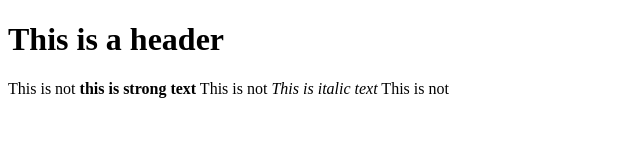
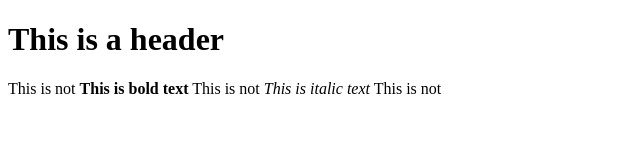
Before and after one commit to aldosierra/git_test, a plain HTML site: page index.html in a window 1280 px wide. Shown: the full height of the page, 0-640 px from the left. Drawn offline with Linux system fonts and the light colour scheme.

```diff
--- a/index.html
+++ b/index.html
@@ -8,7 +8,7 @@
 	<body>
 		<h1>This is a header</h1>
 		This is not
-		<strong>this is strong text</strong>
+		<strong>This is bold text</strong>
 		This is not
 		<em>This is italic text</em>
 		This is not
```
